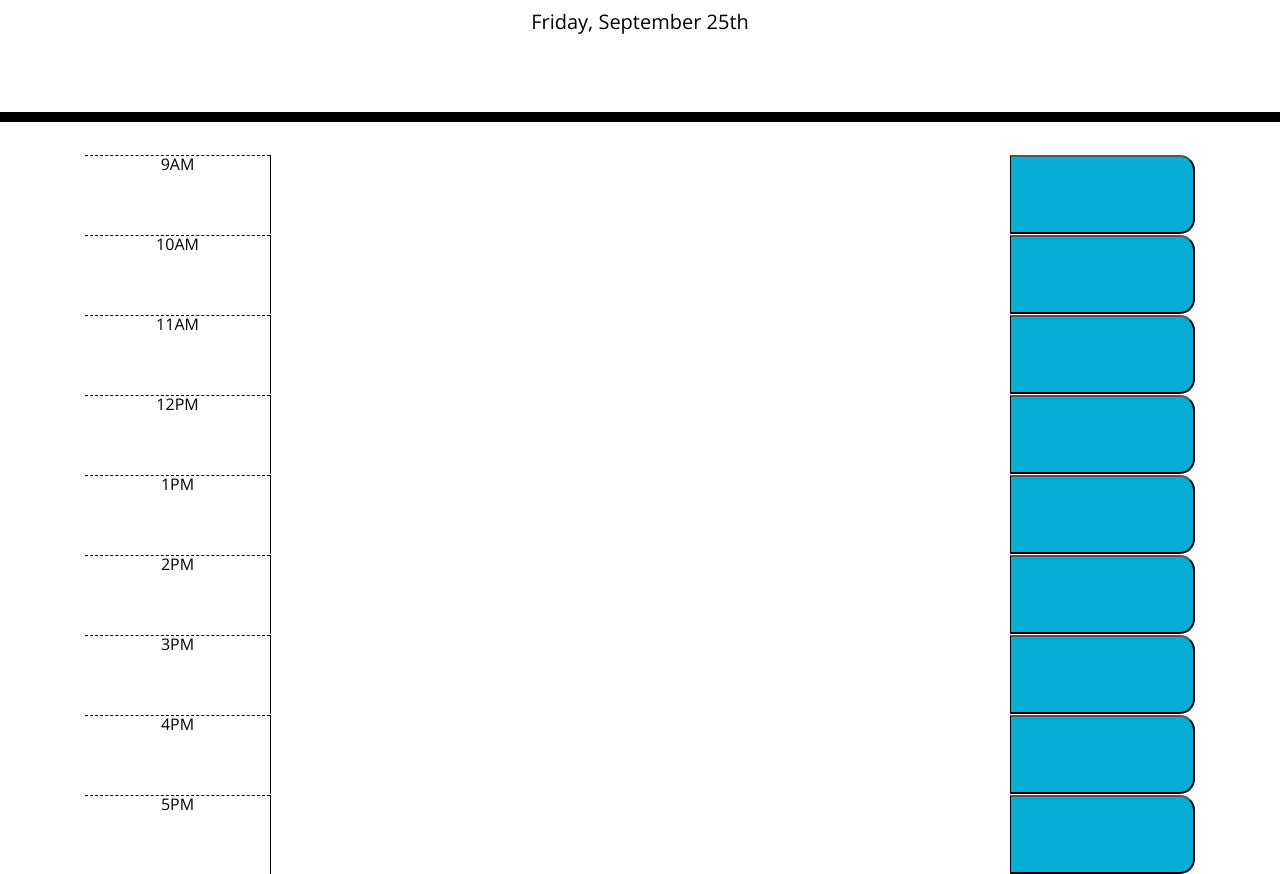
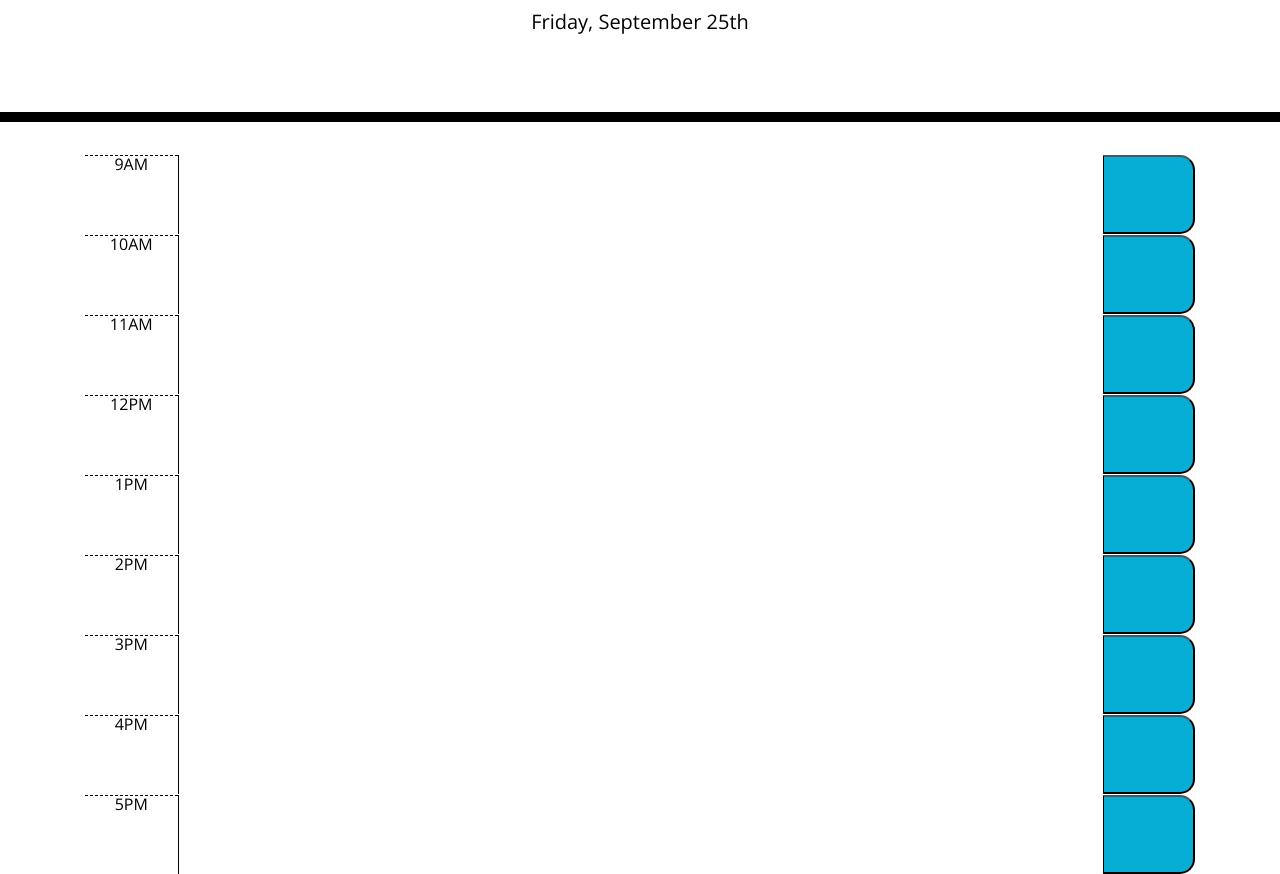
Before and after one commit to janessaref/plan-your-day, a plain HTML site: page index.html in a window 1280 px wide. Shown: the part 182-1056 px from the top of the page. Drawn offline with nearby package versions, Linux system fonts and the light colour scheme.

Commit message:
fix html classes

```diff
--- a/index.html
+++ b/index.html
@@ -23,57 +23,57 @@
     <!-- Timeblocks go here -->
     <div class="container">
       <div class="row time-block">
-        <div class="col-2 hour">9AM</div>
-        <textarea class="col-8" data-time="nineam"></textarea>
-        <button class="col-2 saveBtn" data-time="nineam" id="save"></button>
+        <div class="col-md-1 hour" value="9" id="9am">9AM</div>
+        <textarea class="col-md-10 description"></textarea>
+        <button class="col-md-1 saveBtn"></button>
       </div>
 
       <div class="row time-block">
-        <div class="col-2 hour" id="tenam">10AM</div>
-        <textarea class="col-8"></textarea>
-        <button class="col-2 saveBtn" data-time="tenam"></button>
+        <div class="col-md-1 hour" value="10" id="10am">10AM</div>
+        <textarea class="col-md-10 description"></textarea>
+        <button class="col-md-1 saveBtn"></button>
       </div>
 
       <div class="row time-block">
-        <div class="col-2 hour" id="elevenam">11AM</div>
-        <textarea class="col-8"></textarea>
-        <button class="col-2 saveBtn" data-time="elevenam"></button>
+        <div class="col-md-1 hour" value="11" id="11am">11AM</div>
+        <textarea class="col-md-10 description"></textarea>
+        <button class="col-md-1 saveBtn"></button>
       </div>
 
       <div class="row time-block">
-        <div class="col-2 hour">12PM</div>
-        <textarea class="col-8" id="twelvepm"></textarea>
-        <button class="col-2 saveBtn" data-time="twelvepm"></button>
+        <div class="col-md-1 hour" value="12" id="12pm">12PM</div>
+        <textarea class="col-md-10 description"></textarea>
+        <button class="col-md-1 saveBtn"></button>
       </div>
 
       <div class="row time-block">
-        <div class="col-2 hour">1PM</div>
-        <textarea class="col-8" id="onepm"></textarea>
-        <button class="col-2 saveBtn" data-time="onepm"></button>
+        <div class="col-md-1 hour" value="13" id="1pm">1PM</div>
+        <textarea class="col-md-10 description"></textarea>
+        <button class="col-md-1 saveBtn"></button>
       </div>
 
       <div class="row time-block">
-        <div class="col-2 hour" id="twopm">2PM</div>
-        <textarea class="col-8"></textarea>
-        <button class="col-2 saveBtn" data-time="twopm"></button>
+        <div class="col-md-1 hour" value="14" id="2pm">2PM</div>
+        <textarea class="col-md-10"></textarea>
+        <button class="col-md-1 saveBtn"></button>
       </div>
 
       <div class="row time-block">
-        <div class="col-2 hour">3PM</div>
-        <textarea class="col-8" id="threepm"></textarea>
-        <button class="col-2 saveBtn" data-time="threepm"></button>
+        <div class="col-md-1 hour" value="15" id="3pm">3PM</div>
+        <textarea class="col-md-10 description"></textarea>
+        <button class="col-md-1 saveBtn"></button>
       </div>
 
       <div class="row time-block">
-        <div class="col-2 hour">4PM</div>
-        <textarea class="col-8" id="fourpm"></textarea>
-        <button class="col-2 saveBtn" data-time="fourpm"></button>
+        <div class="col-md-1 hour" value="16" id="4pm">4PM</div>
+        <textarea class="col-md-10 description"></textarea>
+        <button class="col-md-1 saveBtn"></button>
       </div>
 
       <div class="row time-block">
-        <div class="col-2 hour">5PM</div>
-        <textarea class="col-8" id="fivepm"></textarea>
-        <button class="col-2 saveBtn" data-time="fivepm"></button>
+        <div class="col-md-1 hour" value="17"  id="5pm">5PM</div>
+        <textarea class="col-md-10 description"></textarea>
+        <button class="col-md-1 saveBtn"></button>
       </div>
 
 
--- a/script.js
+++ b/script.js
@@ -7,7 +7,7 @@ Guide for day planner construction:
 */
 
 // Today's date from moment.js
-var saveToDo = [];
+// var saveToDo = [];
 moment().format('MMMM Do YYYY, h:mm:ss a');
 $("#currentDay").append(moment().format('dddd, MMMM Do'));
 
@@ -22,3 +22,8 @@ $("#currentDay").append(moment().format('dddd, MMMM Do'));
 //     localStorage.setItem(save, saveToDo);
 
 // });
+
+// colors of time of day
+var timeofDay = moment().format('MMMM Do YYYY, h:mm:ss a');
+
+var hourofDay = moment().format('H');
```
